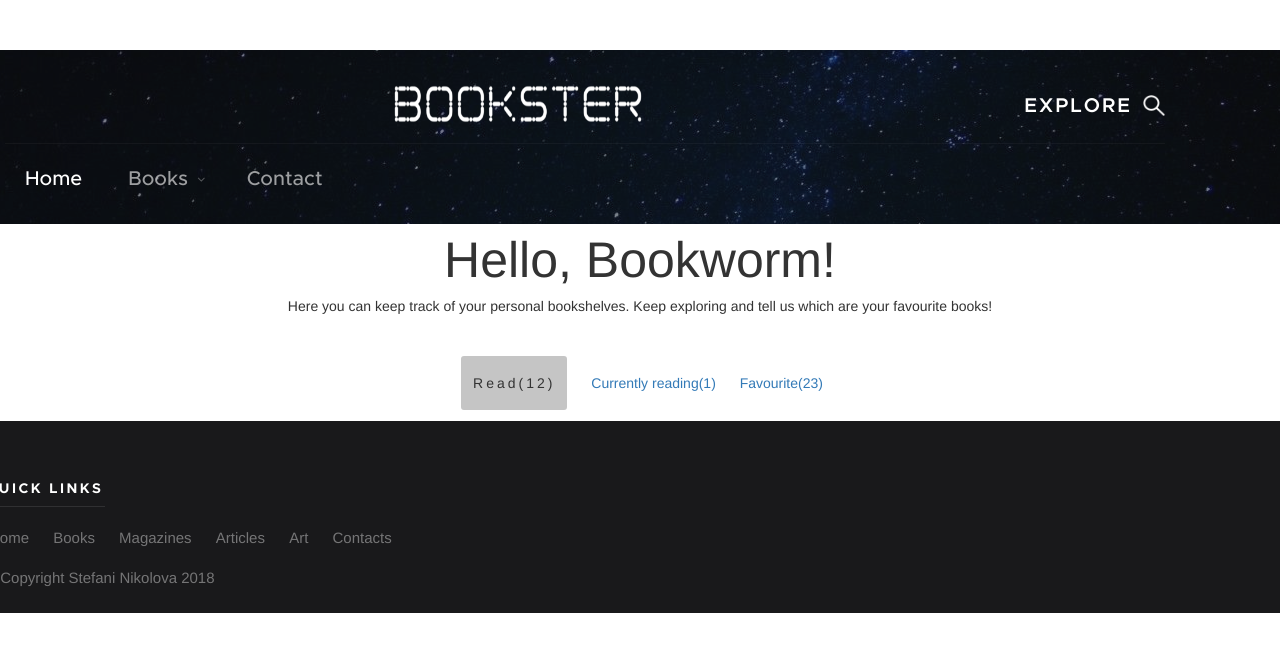
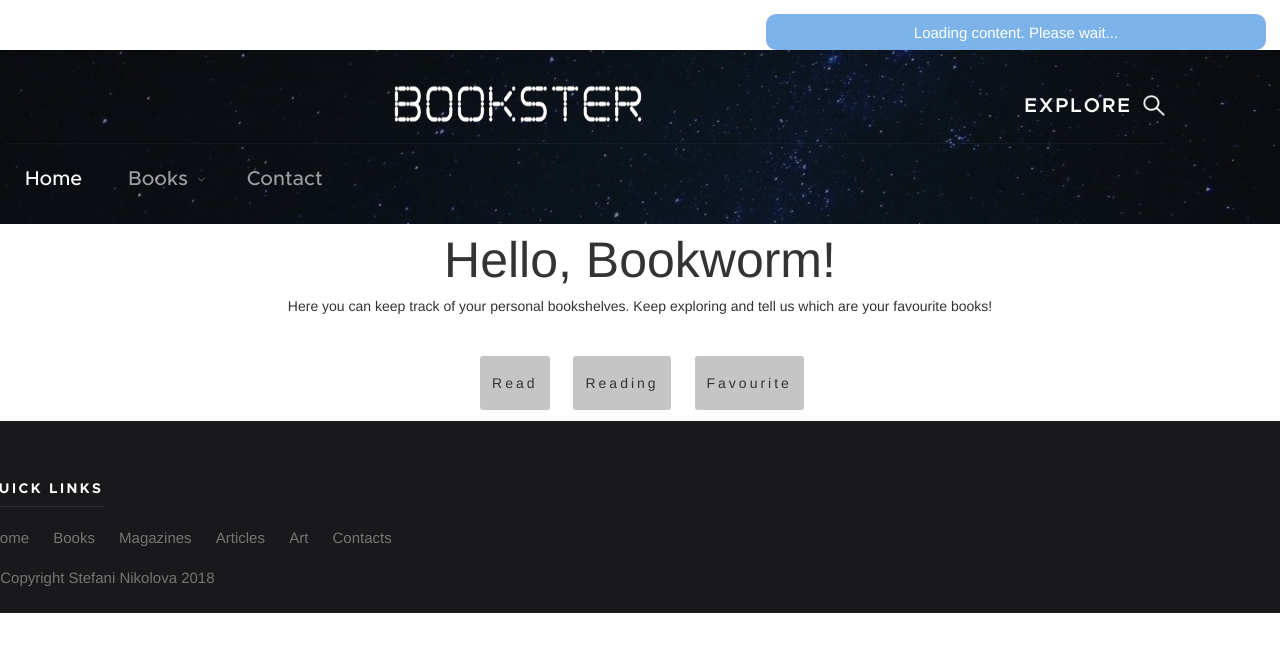
Before and after one commit to vh6908682-art/BookSpace, an ASP.NET Core app: page /UserBooks/Index in a window 1280 px wide. Shown: the top 652 px of the page. Run offline with ASP.NET Core 8, Linux system fonts and the light colour scheme; the project's own start-up code is not run, and a stand-in starts its controllers and pages; some libraries are stand-ins or nearby versions.

Commit message:
List books in My Books section by state. Add ajax notificatication

```diff
--- a/src/BookSpace.Web/Controllers/UserBooksController.cs
+++ b/src/BookSpace.Web/Controllers/UserBooksController.cs
@@ -30,24 +30,25 @@ namespace BookSpace.Web.Controllers
         }
 
         [HttpPost]
-        public IActionResult _ReadBooksPartialListAsync()
+        public async Task<IActionResult> _UserBooksPartialListAsync(string statusEnum)
         {
             if (!User.Identity.IsAuthenticated)
             {
                 return RedirectToAction("Index", "Home");
             }
 
-            var user = this.applicationUserRepository.GetUserByUsernameAsync(User.Identity.Name).Result;
-            var userReadBooks = this.applicationUserRepository.GetUserBooksAsync(user.Id, BookState.Read).Result;
 
-            IEnumerable<UserBookViewModel> mappedBooksToViewModel = null;
-
-            if(userReadBooks != null)
+            BookState parsedEnum = BookState.Read;
+            if(!Enum.TryParse<BookState>(statusEnum, out parsedEnum))
             {
-                mappedBooksToViewModel = Mapper.Map<IEnumerable<Book>, IEnumerable<UserBookViewModel>>(userReadBooks);
+                throw new ArgumentException("Cannot parse enum");
             }
 
-            return PartialView("_ReadBooksPartial", mappedBooksToViewModel);
+            var user = await this.applicationUserRepository.GetUserByUsernameAsync(User.Identity.Name);
+            var userReadBooks = await this.applicationUserRepository.GetUserBooksAsync(user.Id, parsedEnum);
+            var mappedBooksToViewModel = Mapper.Map<IEnumerable<Book>, IEnumerable<UserBookViewModel>>(userReadBooks);
+
+            return PartialView("_AllUserBooksPartial", mappedBooksToViewModel);
         }
     }
 }
--- a/src/BookSpace.Web/Views/Home/Index.cshtml
+++ b/src/BookSpace.Web/Views/Home/Index.cshtml
@@ -3,7 +3,6 @@
 
 @inject SignInManager<ApplicationUser> SignInManager
 @inject UserManager<ApplicationUser> UserManager
-
 
 <div class="pageheader-content row">
     <div class="col-full">
@@ -39,13 +38,10 @@
     </div>
     <div class="row masonry-wrap">
         <div class="masonry">
-
            @foreach (var book in Model.PopularBooks)
            {
                @await Html.PartialAsync("Book/_PopularBookPartial", book)
            }
-
-
         </div>
     </div>
 </section>
--- a/src/BookSpace.Web/Views/Shared/_Header.cshtml
+++ b/src/BookSpace.Web/Views/Shared/_Header.cshtml
@@ -7,6 +7,11 @@
     <div class="alert-box success"></div>
     <div class="alert-box failure"></div>
     <div class="alert-box warning"></div>
+    <div id="notifications">
+        <div id="loadingBox" class="notification">
+            <span>Loading content. Please wait...</span>
+        </div>
+    </div>
     <div class="pageheader">
         <header class="header">
             <div class="header-content row">
--- a/src/BookSpace.Web/Views/Shared/_Layout.cshtml
+++ b/src/BookSpace.Web/Views/Shared/_Layout.cshtml
@@ -8,8 +8,10 @@
     </title>
 
     <link rel="stylesheet" href="~/css/base.css" />
+    <link href="~/css/notifications.css" rel="stylesheet" />
     <link rel="stylesheet" href="~/css/main.css" />
     <link rel="icon" href="~/images/favicon.ico" type="image/x-icon" />
+
     <script src="https://code.jquery.com/jquery-3.3.1.min.js"
             integrity="sha256-FgpCb/KJQlLNfOu91ta32o/NMZxltwRo8QtmkMRdAu8="
             crossorigin="anonymous">
@@ -22,7 +24,6 @@
     <script src="js/plugins/masonry.js"></script>
     <script src="js/main.js"></script>
 
-
     <environment exclude="Development">
         <link rel="stylesheet" href="https://ajax.aspnetcdn.com/ajax/bootstrap/3.3.7/css/bootstrap.min.css"
               asp-fallback-href="~/lib/bootstrap/dist/css/bootstrap.min.css"
@@ -31,7 +32,6 @@
     </environment>
 </head>
 <body>
-
     <div>
         @await Html.PartialAsync("_Header")
     </div>
--- a/src/BookSpace.Web/Views/UserBooks/Index.cshtml
+++ b/src/BookSpace.Web/Views/UserBooks/Index.cshtml
@@ -1,5 +1,3 @@
-
-
 <div class="user-books-wrapper">
 
     <div class="user-books-heading">
@@ -14,34 +12,62 @@
 
     <nav class="user-vertical-nav">
         <ul>
-            @*Create controller action for each partial view*@
-            <li class="current"><button id="read" asp-controller="UserBooks" asp-action="Index">Read(12)</button></li>
-            <li><a asp-controller="UserBooks" asp-action="Index">Currently reading(1)</a></li>
-            <li><a asp-controller="UserBooks" asp-action="Index">Favourite(23)</a></li>
+            <li><button id="read">Read</button></li>
+            <li><button id="reading">Reading</button></li>
+            <li><button id="favourite">Favourite</button></li>
         </ul>
     </nav>
-
-    <section id="renderPartial">
-
-    </section>
+    <div id="renderPartial" style="display:none"></div>
 </div>
 
 <script>
+    const renderSection = $('#renderPartial');
+
     $('#read').on('click', readBooks);
+    $('#reading').on('click', readingBooks);
+    $('#favourite').on('click', favouriteBooks);
 
     function readBooks(e) {
-        //e.preventDefault();
-        //e.stopPropagation();
-
-        const renderSection = $('#renderPartial');
-
         $.ajax({
             type: "POST",
-            url: "/UserBooks/_ReadBooksPartialListAsync",
-            success: (htmlData) => renderSection.html(htmlData),
-            error: (response) => alert('Error')
+            url: "/UserBooks/_UserBooksPartialListAsync",
+            data: { statusEnum: 'Read' },
+            success: (htmlData) => {
+                renderSection.html(htmlData).fadeIn();
+            },
+            error: (response) => {
+                displayError('Error loading content');
+            }
         })
     }
 
-    (() => readBooks())();
+    function readingBooks(e) {
+        $.ajax({
+            type: "POST",
+            url: "/UserBooks/_UserBooksPartialListAsync",
+            data: { statusEnum: 'ToRead' },
+            success: (htmlData) => {
+                renderSection.html(htmlData).fadeIn();
+            },
+            error: (response) => {
+                displayError('Error loading content');
+            }
+        })
+    }
+
+    function favouriteBooks() {
+        $.ajax({
+            type: "POST",
+            url: "/UserBooks/_UserBooksPartialListAsync",
+            data: { statusEnum: 'Favourite' },
+            success: (htmlData) => {
+                renderSection.html(htmlData).fadeIn();
+            },
+            error: (response) => {
+                displayError('Error loading content');
+            }
+        })
+    }
+
+    (() => readingBooks())(); // Default is reading books
 </script>
--- a/src/BookSpace.Web/Views/UserBooks/_CurrentlyReadingBooks.cshtml
+++ /dev/null
@@ -1,4 +0,0 @@
-
-@*
-    For more information on enabling MVC for empty projects, visit http://go.microsoft.com/fwlink/?LinkID=397860
-*@
--- a/src/BookSpace.Web/Views/UserBooks/_ToReadBooks.cshtml
+++ /dev/null
@@ -1,4 +0,0 @@
-
-@*
-    For more information on enabling MVC for empty projects, visit http://go.microsoft.com/fwlink/?LinkID=397860
-*@
--- /dev/null
+++ b/src/BookSpace.Web/wwwroot/css/notifications.css
@@ -0,0 +1,29 @@
+#notifications {
+    float: right;
+    position: fixed;
+    top: 0;
+    right: 0;
+    text-align: center;
+    margin: 1em;
+    z-index:100;
+}
+
+.notification {
+    font-size: 1.5rem;
+    color: #ffffff;
+    text-align: right;
+	display: none;
+}
+
+.notification>span {
+    display: inline-block;
+    padding:  0.5em 2em 0.5em 2em;
+    border-radius: 10px;
+	width: 500px;
+	display: block;
+	text-align: center;
+}
+
+#loadingBox>span {
+    background: #7CB3E9;
+}
--- a/src/BookSpace.Web/wwwroot/js/helpers/messages.js
+++ b/src/BookSpace.Web/wwwroot/js/helpers/messages.js
@@ -12,3 +12,13 @@ function showWarningMessage(message) {
     $("div.warning").empty().append(`<p>${message}</p>`);
     $("div.warning").fadeIn(300).delay(1500).fadeOut(400);
 };
+
+// Global Ajax Call listener
+$(document).on({
+    ajaxStart: function () {
+        $("#loadingBox").show()
+    },
+    ajaxStop: function () {
+        $("#loadingBox").fadeOut(1000)
+    }
+});
```
Also changed, not shown: src/BookSpace.Web/Views/UserBooks/_AllUserBooksPartial.cshtml (added, +14 -0 lines), src/BookSpace.Web/Views/UserBooks/_BookPartial.cshtml (+8 -25 lines), src/BookSpace.Web/Views/UserBooks/_ReadBooksPartial.cshtml (deleted, +0 -13 lines), src/BookSpace.Web/wwwroot/js/helpers/paging.js (line endings or trailing spaces). Lines whose indentation alone changed are shown as unchanged.
